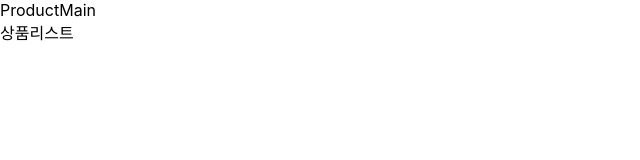
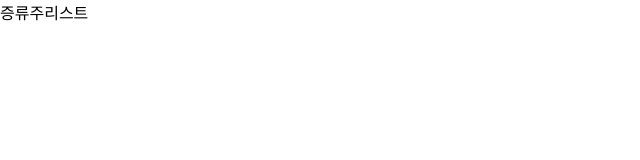
Before and after one commit to Mojitokyk/soolkkerbi_project, a React (Create React App) app in the folder soolkkerbi_project_front/: page /product/spirits in a window 1280 px wide. Shown: the top 160 px of the page, without its empty margins (0-640 px from the left). Built offline with nearby package versions, Linux system fonts and the light colour scheme.

Commit message:
productList 세분화

```diff
--- /dev/null
+++ b/soolkkerbi_project_front/src/component/product/FruitList.js
@@ -0,0 +1,11 @@
+import "./productList.css";
+
+const FruitList = () => {
+  return (
+    <div>
+      <div>과실주리스트</div>
+    </div>
+  );
+};
+
+export default FruitList;
--- a/soolkkerbi_project_front/src/component/product/ProductList.js
+++ /dev/null
@@ -1,11 +0,0 @@
-import "./productList.css";
-
-const ProductList = () => {
-  return (
-    <div>
-      <div>상품리스트</div>
-    </div>
-  );
-};
-
-export default ProductList;
--- a/soolkkerbi_project_front/src/component/product/ProductMain.js
+++ b/soolkkerbi_project_front/src/component/product/ProductMain.js
@@ -1,17 +1,19 @@
-import ProductList from "./ProductList";
+import FruitList from "./FruitList";
 import ProductWrite from "./ProductWrite";
-import "./productMain.css";
+import SpiritsList from "./SpiritsList";
+import TakjuList from "./TakjuList";
+import YakjuList from "./YakjuList";
 import { Routes, Route } from "react-router-dom";
 
 const ProductMain = () => {
   return (
-    <div>
-      <div>ProductMain</div>
-      <Routes>
-        <Route path="write" element={<ProductWrite />}></Route>
-        <Route path="*" element={<ProductList />}></Route>
-      </Routes>
-    </div>
+    <Routes>
+      <Route path="write" element={<ProductWrite />}></Route>
+      <Route path="takju" element={<TakjuList />}></Route>
+      <Route path="yakju" element={<YakjuList />}></Route>
+      <Route path="fruit" element={<FruitList />}></Route>
+      <Route path="spirits" element={<SpiritsList />}></Route>
+    </Routes>
   );
 };
 
--- /dev/null
+++ b/soolkkerbi_project_front/src/component/product/SpiritsList.js
@@ -0,0 +1,11 @@
+import "./productList.css";
+
+const SpiritsList = () => {
+  return (
+    <div>
+      <div>증류주리스트</div>
+    </div>
+  );
+};
+
+export default SpiritsList;
--- /dev/null
+++ b/soolkkerbi_project_front/src/component/product/TakjuList.js
@@ -0,0 +1,29 @@
+import "./productList.css";
+import { useEffect, useState } from "react";
+import axios from "axios";
+
+const TakjuList = (props) => {
+  const isLogin = props.isLogin;
+  const [takjuList, setTakjuList] = useState([]);
+  const [reqPage, setReqPage] = useState(1);
+  const [pageInfo, setPageInfo] = useState({});
+  useEffect(() => {
+    axios
+      .get("/product/takju/list" + reqPage)
+      .then((res) => {
+        setTakjuList(res.data.takjuList);
+        setPageInfo(res.data.pi);
+      })
+      .catch((res) => {
+        console.log(res.response.status);
+      });
+  }, [reqPage]);
+  return (
+    <div>
+      <div className="product-list-wrap"></div>
+      <div className="product-page"></div>
+    </div>
+  );
+};
+
+export default TakjuList;
--- /dev/null
+++ b/soolkkerbi_project_front/src/component/product/YakjuList.js
@@ -0,0 +1,11 @@
+import "./productList.css";
+
+const YakjuList = () => {
+  return (
+    <div>
+      <div>약주리스트</div>
+    </div>
+  );
+};
+
+export default YakjuList;
```
Also changed, not shown: soolkkerbi_project_front/src/component/product/productMain.css (deleted).
